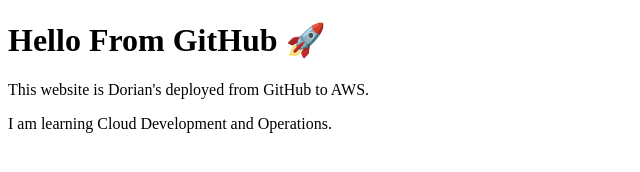
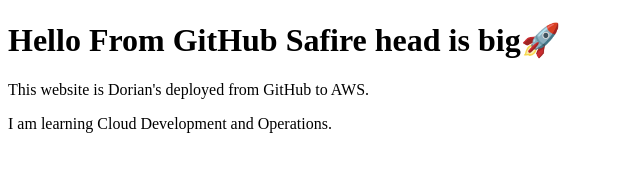
Before and after one commit to nwdc74-dev/my-cloud-website, a plain HTML site: page index.html in a window 1280 px wide. Shown: the whole page, without its empty margins (0-640 px from the left). Drawn offline with Linux system fonts and the light colour scheme.

Commit message:
Update index.html

```diff
--- a/index.html
+++ b/index.html
@@ -1,11 +1,11 @@
 <!DOCTYPE html>
 <html>
 <head>
-<title>My Cloud DevOps Journey Safire has a big head</title>
+<title>My Cloud DevOps Journey</title>
 </head>
 <body>
 
-<h1>Hello From GitHub 🚀</h1>
+<h1>Hello From GitHub Safire head is big🚀</h1>
 
 <p>This website is Dorian's deployed from GitHub to AWS.</p>
 
```
